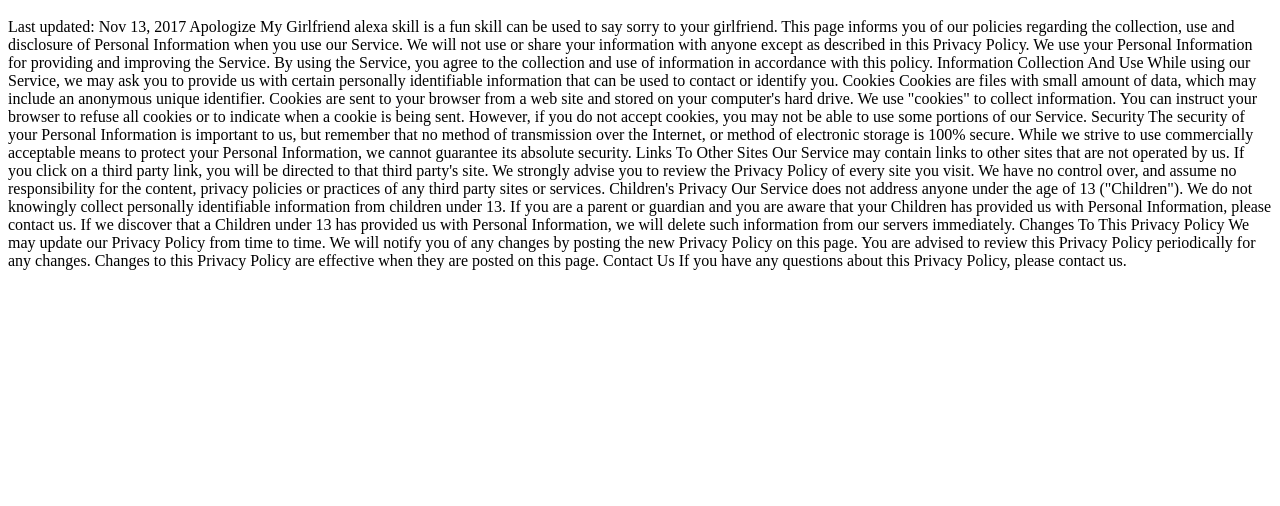
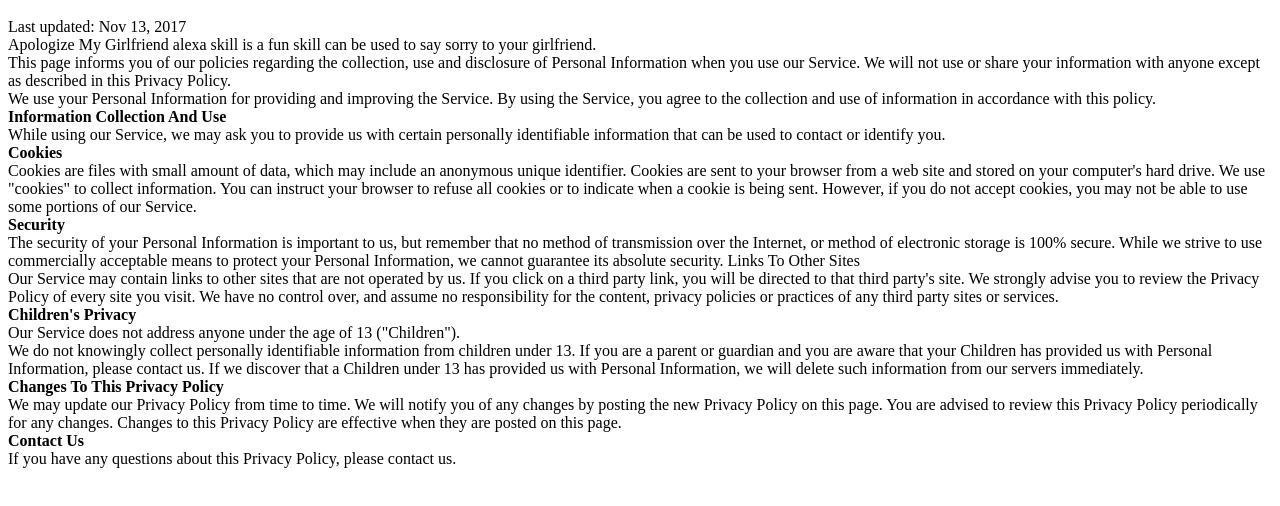
Before and after one commit to nithinputhenveettil/apologize-my-girlfriend-privacy-policy, a plain HTML site: page index.html in a window 1280 px wide. Shown: the part 48-554 px from the top of the page. Drawn offline with Linux system fonts and the light colour scheme.

Commit message:
Update index.html

```diff
--- a/index.html
+++ b/index.html
@@ -2,28 +2,28 @@
 <body>
 <h1>Privacy Policy</h1>
 <p>
-Last updated: Nov 13, 2017
-Apologize My Girlfriend alexa skill is a fun skill can be used to say sorry to your girlfriend.
+Last updated: Nov 13, 2017<br/>
+Apologize My Girlfriend alexa skill is a fun skill can be used to say sorry to your girlfriend.<br/>
 This page informs you of our policies regarding the collection, use and disclosure of Personal Information when you use our Service.
-We will not use or share your information with anyone except as described in this Privacy Policy.
+We will not use or share your information with anyone except as described in this Privacy Policy.<br/>
 We use your Personal Information for providing and improving the Service. By using the Service, you agree to the collection and use of information in accordance with this policy.
-Information Collection And Use
+<br/><b>Information Collection And Use</b><br/>
 While using our Service, we may ask you to provide us with certain personally identifiable information that can be used to contact or identify you.
-Cookies
+<br/><b>Cookies</b><br/>
 Cookies are files with small amount of data, which may include an anonymous unique identifier. Cookies are sent to your browser from a web site and stored on your computer's hard drive.
 We use "cookies" to collect information. You can instruct your browser to refuse all cookies or to indicate when a cookie is being sent. However, if you do not accept cookies, you may not be able to use some portions of our Service.
-Security
+<br/><b>Security</b><br/>
 The security of your Personal Information is important to us, but remember that no method of transmission over the Internet, or method of electronic storage is 100% secure. While we strive to use commercially acceptable means to protect your Personal Information, we cannot guarantee its absolute security.
-Links To Other Sites
+Links To Other Sites<br/>
 Our Service may contain links to other sites that are not operated by us. If you click on a third party link, you will be directed to that third party's site. We strongly advise you to review the Privacy Policy of every site you visit.
 We have no control over, and assume no responsibility for the content, privacy policies or practices of any third party sites or services.
-Children's Privacy
-Our Service does not address anyone under the age of 13 ("Children").
+<br/><b>Children's Privacy</b><br/>
+Our Service does not address anyone under the age of 13 ("Children").<br/>
 We do not knowingly collect personally identifiable information from children under 13. If you are a parent or guardian and you are aware that your Children has provided us with Personal Information, please contact us. If we discover that a Children under 13 has provided us with Personal Information, we will delete such information from our servers immediately.
-Changes To This Privacy Policy
+<br/><b>Changes To This Privacy Policy</b><br/>
 We may update our Privacy Policy from time to time. We will notify you of any changes by posting the new Privacy Policy on this page.
 You are advised to review this Privacy Policy periodically for any changes. Changes to this Privacy Policy are effective when they are posted on this page.
-Contact Us
+<br/><b>Contact Us</b><br/>
 If you have any questions about this Privacy Policy, please contact us.
 </p>
 </body>
```
